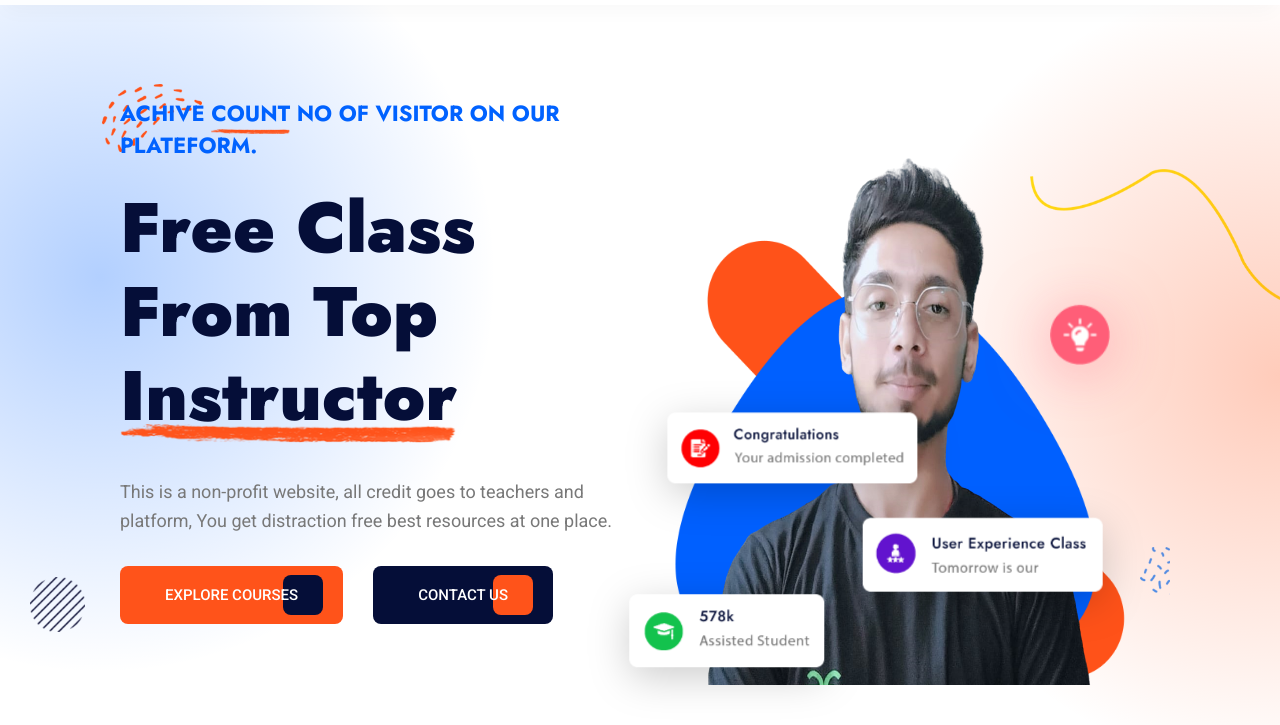
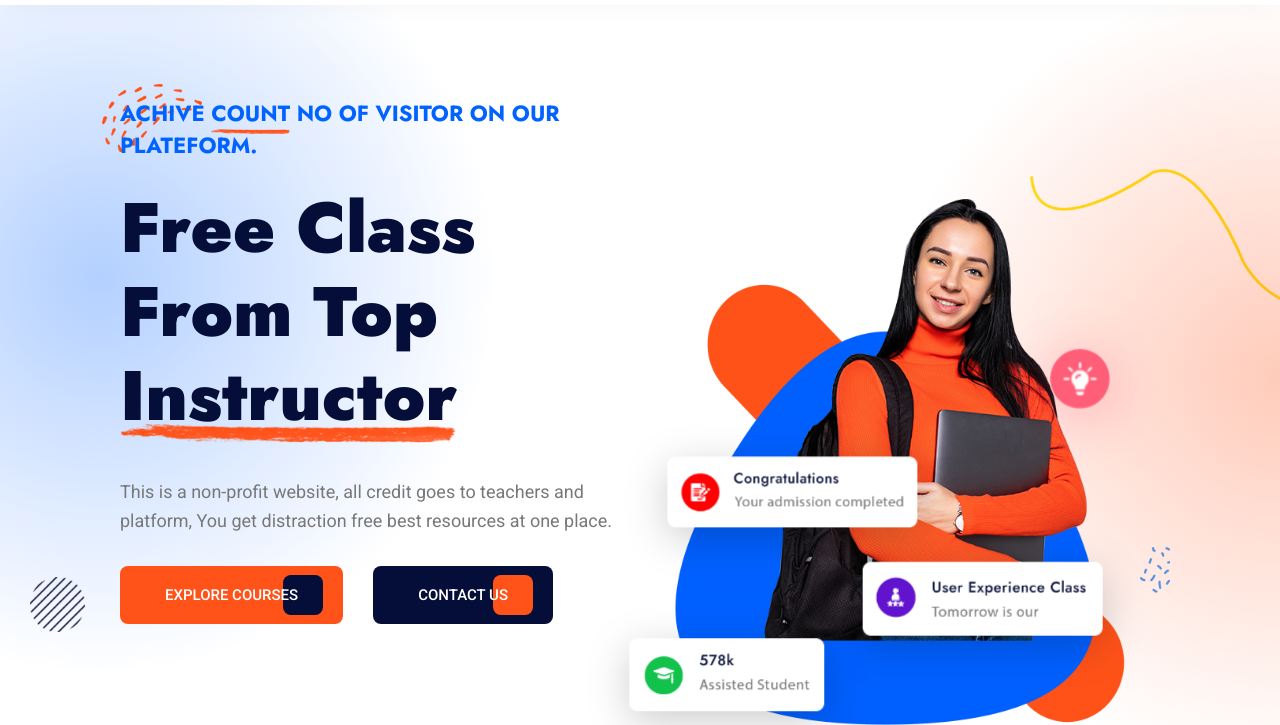
Before and after one commit to vanshikabytes/Educator-Learn-for-free, a plain HTML site: page index.html in a window 1280 px wide. Shown: the part 93-818 px from the top of the page. Drawn offline with nearby package versions, Linux system fonts and the light colour scheme; no server answers.

Commit message:
index.html

```diff
--- a/index.html
+++ b/index.html
@@ -157,8 +157,10 @@
                                 class="background-shape">
 
                             <!-- <img src="./assets/images/banner-img-bg.png" alt="colorful background
-                            shape" class="background-shape"> -->
-                            <img src="./assets/images/my img.png" alt="banner image" class="banner-img">
+                            shape" class="background-shape">
+                            <img src="./assets/images/my img.png" alt="banner image" class="banner-img"> -->
+                            <img src="./assets/images/about-img.png" alt="banner image" class="banner-img">
+
 
                             <img
                                 src="./assets/images/banner-aliment-icon-1.png"
```
